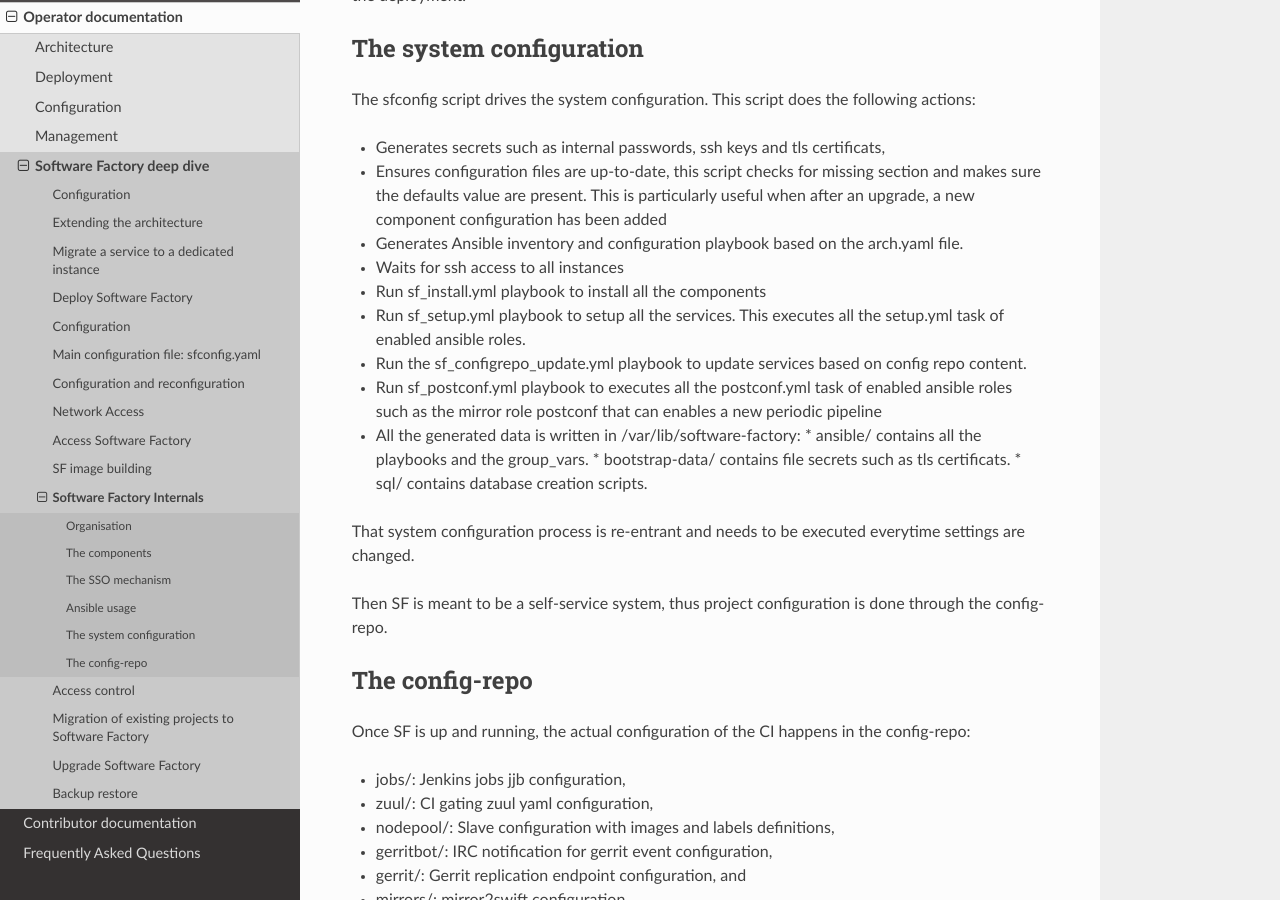
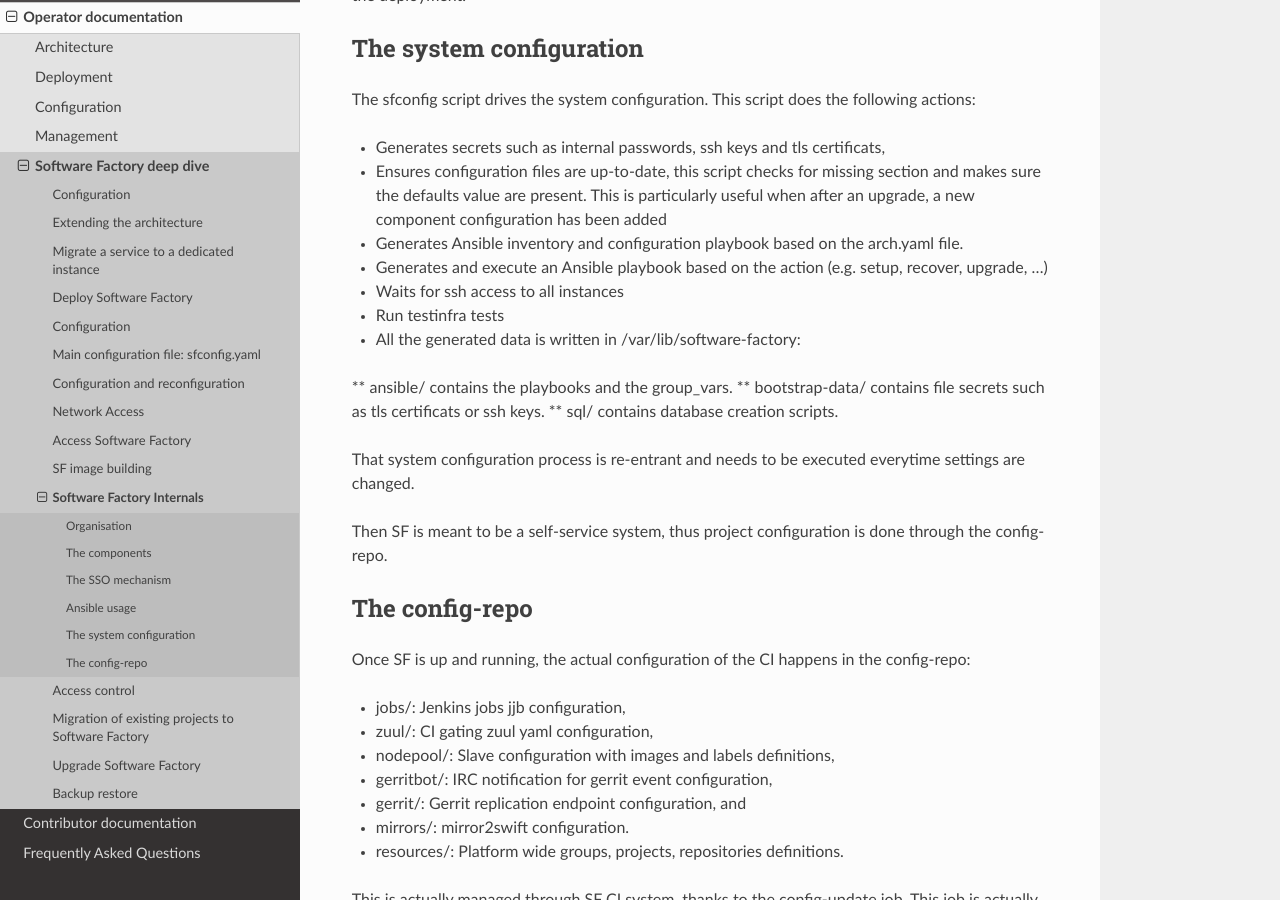
Before and after one commit to softwarefactory-project/sf-docs, a Sphinx documentation site: the page built from docs/operator/deepdive.rst, in a window 1280 px wide and 900 px high, scrolled down 927 px. Built offline with Sphinx 7.4.7 and the Read the Docs theme 2.0.0, drawn with Linux system fonts in a browser that asks for light colours.

Commit message:
Update the system-configuration section
Change-Id: I8e56d07d3cf6f34b5ca610261601eeeb84b6b230

```diff
--- a/docs/operator/deepdive.rst
+++ b/docs/operator/deepdive.rst
@@ -56,18 +56,13 @@
   checks for missing section and makes sure the defaults value are present. This is particularly
   useful when after an upgrade, a new component configuration has been added
 * Generates Ansible inventory and configuration playbook based on the arch.yaml file.
+* Generates and execute an Ansible playbook based on the action (e.g. setup, recover, upgrade, ...)
 * Waits for ssh access to all instances
-* Run sf_install.yml playbook to install all the components
-* Run sf_setup.yml playbook to setup all the services. This executes all the
-  setup.yml task of enabled ansible roles.
-* Run the sf_configrepo_update.yml playbook
-  to update services based on config repo content.
-* Run sf_postconf.yml playbook to executes all the postconf.yml task of enabled ansible roles such as
-  the mirror role postconf that can enables a new periodic pipeline
+* Run testinfra tests
 * All the generated data is written in /var/lib/software-factory:
-  * ansible/ contains all the playbooks and the group_vars.
-  * bootstrap-data/ contains file secrets such as tls certificats.
-  * sql/ contains database creation scripts.
+** ansible/ contains the playbooks and the group_vars.
+** bootstrap-data/ contains file secrets such as tls certificats or ssh keys.
+** sql/ contains database creation scripts.
 
 That system configuration process is re-entrant and needs to be executed everytime settings are changed.
 
```
